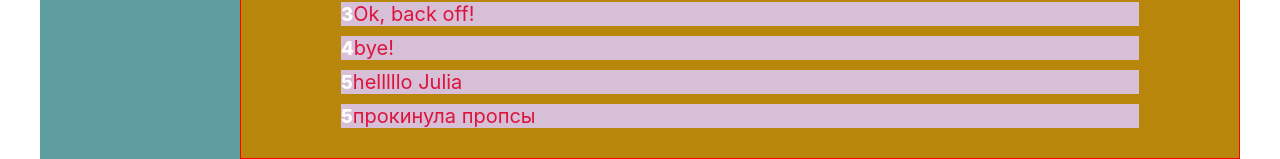
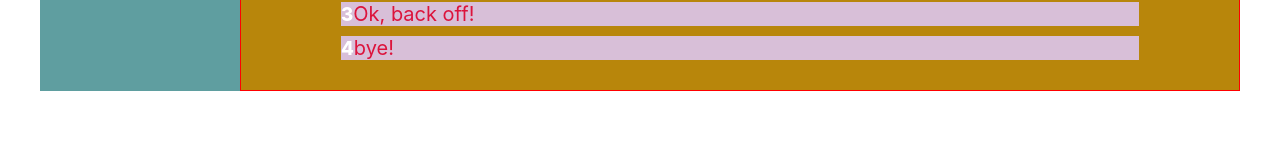
Before and after one commit to Stadionova/react_new_app, a React (Create React App) app: page /profile in a window 1280 px wide. Shown: the part 1049-1208 px from the top of the page. After the commit the page ends 1140 px from the top, so only its background shows below. Built offline with nearby package versions, Linux system fonts and the light colour scheme.

Commit message:
created file with render function & pass state & call render func from index.js & from state.js

```diff
--- a/src/components/Profile/MyPosts/MyPosts.jsx
+++ b/src/components/Profile/MyPosts/MyPosts.jsx
@@ -4,14 +4,12 @@ import Post from "./Post/Post";
 
 const MyPosts = (props) => {
 
-    props.addPost('прокинула пропсы');
-
     const newPost = React.createRef();
 
     function addPost() {
         let text = newPost.current.value;
         props.addPost(text);
-        // console.log('text ', text);
+        newPost.current.value = '';
     }
 
     const postsElements = props.messagesData.map((post) => {
--- a/src/index.js
+++ b/src/index.js
@@ -1,18 +1,8 @@
-import React from 'react';
-import ReactDOM from 'react-dom';
 import './index.css';
-import App from './App';
 import * as serviceWorker from './serviceWorker';
 import state from './redux/state';
-import { addPost } from './redux/state'
+import renderFunc from './render';
 
-addPost('helllllo Julia');
-
-ReactDOM.render(
-  <React.StrictMode>
-    <App stateData={state} addPost={addPost}/>
-  </React.StrictMode>,
-  document.getElementById('root')
-);
+renderFunc(state);
 
 serviceWorker.unregister();
--- a/src/redux/state.js
+++ b/src/redux/state.js
@@ -1,3 +1,5 @@
+import renderFunc from '../render';
+
 let state = {
     dialogsState: [
         { id: 1, name: 'Anton', message: 'Hi, how are you doing?' },
@@ -24,6 +26,7 @@ export const addPost = (message) => {
         message: message
     };
     state.dialogsState.push(newObj);
+    renderFunc(state);
 };
 
 export default state;
--- /dev/null
+++ b/src/render.js
@@ -0,0 +1,16 @@
+import React from 'react';
+import ReactDOM from 'react-dom';
+import './index.css';
+import App from './App';
+import { addPost } from './redux/state'
+
+let renderFunc = (state) => {
+  ReactDOM.render(
+    <React.StrictMode>
+      <App stateData={state} addPost={addPost} />
+    </React.StrictMode>,
+    document.getElementById('root')
+  );
+}
+
+export default renderFunc;
```
